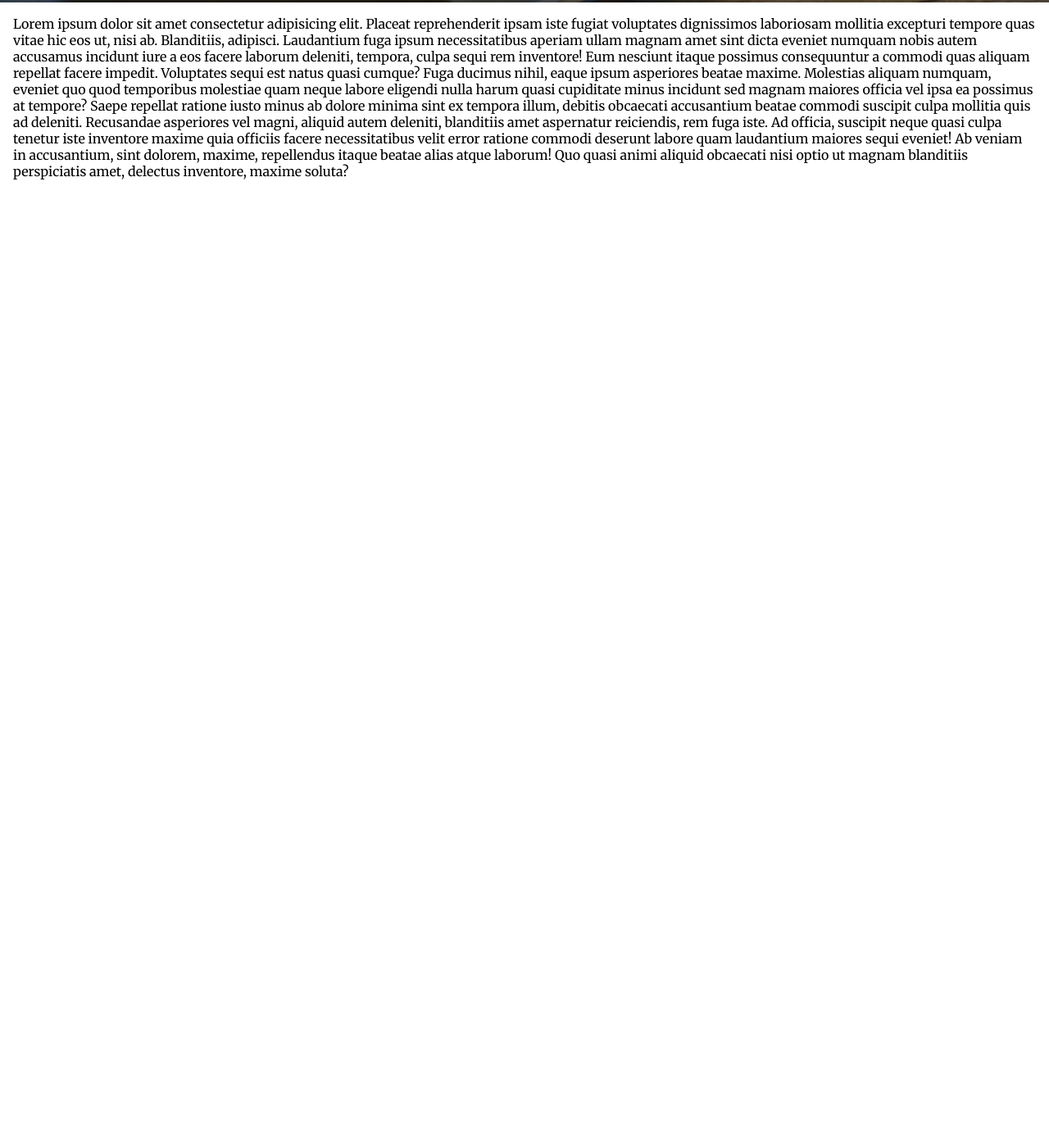
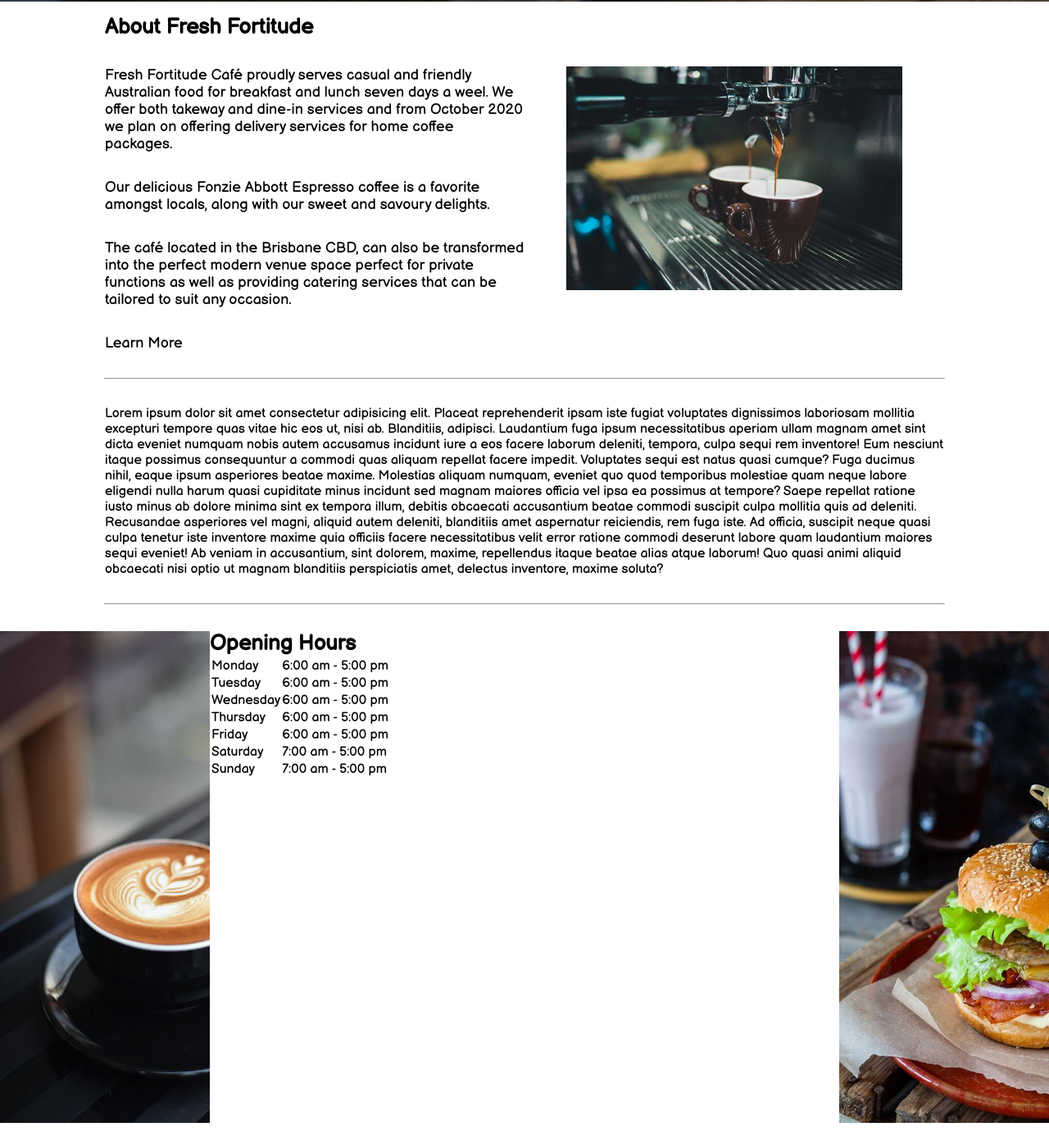
Before and after one commit to JacksonVirgo/fresh-fortitude-cafe, a website: page client/index.html in a window 1280 px wide. Shown: the part 669-2055 px from the top of the page at 82% size. Before the commit the page ends 904 px from the top, so only its background shows below. Drawn offline with Linux system fonts and the light colour scheme.

Commit message:
Added sections
+ Home
+ About
+ Menu
+ Opening Times

```diff
--- a/client/css/styles.css
+++ b/client/css/styles.css
@@ -1,18 +1,27 @@
 @import url('https://fonts.googleapis.com/css2?family=Merriweather:wght@300;400;700&display=swap');
+@import url('https://fonts.googleapis.com/css2?family=Balsamiq+Sans&display=swap');
 * {
     margin: 0;
     padding: 0;
-    font-family: 'Merriweather', serif;
+    font-family: 'Balsamiq Sans', cursive;
     font-weight: normal;
+}
+.content {
+    font-size: 18px;
 }
 header h1 {
     margin: 0 auto;
     display: block;
 }
 header {
+    font-family: 'Merriweather', serif;
+
     flex-flow: row wrap;
     margin: 16px 0;
     text-align: center;
+
+    justify-content: center;
+    align-items: center;
 }
 header nav {
     margin: 0 auto;
@@ -33,7 +42,10 @@ header nav ul li span {
     color: #BFBFBF;
     font-weight: 700;
 }
-
+hr {
+    width: 80%;
+    margin: 32px auto;
+}
 
 /* HERO IMAGE*/
 .hero {
@@ -50,10 +62,27 @@ header nav ul li span {
     background-repeat: no-repeat;
     background-attachment: fixed;
 }
+.hero-inner .catch {
+    color: white;
+    font-size: 45px;
+    margin-bottom: 25px;
+}
+.hero-inner .btn {
+    color: white;
+    text-decoration: none;
+    font-size: 25px;
+    border: 2px solid white;
+    padding: 5px;
+    margin-top: 100px;
+}
+.hero-inner .btn:hover {
+    color: #BFBFBF;
+}
 
 /* Main Section */
 main {
-    padding: 16px;
+    padding-top: 16px;
+    padding-bottom: 16px;
 }
 
 @media (min-width: 700px) {
@@ -64,3 +93,95 @@ main {
         margin: 0 auto;
     }
 }
+section {
+    width: 80%;
+    margin: 0 auto;
+}
+
+/* About Section */
+
+h2 {
+    margin: 0 auto;
+    margin-bottom: 0;
+    font-weight: bold;
+    font-size: 26px;
+}
+#about .table {
+    display: grid;
+    grid-template-columns: 100%;
+    grid-template-rows: auto;
+    column-gap: 5%;
+    width: 100%;
+}
+#about .table * {
+
+}
+#about .table .content p {
+    margin: 32px 0;
+}
+#about .table img {
+    width: 100%;
+    height: auto;
+    order: -1;
+    margin-top: 32px;
+}
+@media (min-width: 700px) {
+    #about .table {
+        grid-template-columns: 50% 40%;
+        grid-template-rows: auto;
+        column-gap: 5%;
+    }
+    #about .table img {
+        order: 0;
+    }
+}
+
+/* Opening Times */
+table tr td {
+
+}
+#open .wrapper {
+    height: 600px;
+}
+#open {
+    width: 100%;
+    margin: 0;
+    padding: 0;
+    display: grid;
+    grid-template-columns: auto;
+    grid-template-rows: auto;
+}
+#open img {
+    padding: 0px !important;
+    background-position: 50% 50% !important;
+    display: none;
+
+    width: 100%;
+    height: 100%;
+}
+#open .left {
+    background-repeat: no-repeat !important;
+    background-image: url('/client/img/close-up-of-coffee-cup-on-table.jpg');
+    background-size: cover !important;
+}
+#open .right {
+    background-repeat: no-repeat !important;
+    background-image: url('/client/img/close-up-of-served-food-on-table.jpg');
+    background-size: cover !important;
+}
+@media (min-width: 700px) {
+    #open {
+        grid-template-columns: 20% auto 20%;
+    }
+    #open .left, #open .right {
+        display: inline-block;
+    }
+    #open img {
+    }
+    #open .left {
+        order: -1;
+    }
+    #open .right {
+        order: 1;
+    }
+}
--- a/client/index.html
+++ b/client/index.html
@@ -13,9 +13,11 @@
             <ul>
                 <li><a href="#">Home</a></li>
                 <li><span>/</span></li>
-                <li><a href="#">About</a></li>
+                <li><a href="#about">About</a></li>
                 <li><span>/</span></li>
                 <li><a href="#">Bookings</a></li>
+                <li><span>/</span></li>
+                <li><a href="#open">Opening</a></li>
                 <li><span>/</span></li>
                 <li><a href="#">Contact Us</a></li>
             </ul>
@@ -23,11 +25,72 @@
     </header>
     <section class='hero'>
         <div class='hero-inner'>
-
+            <div class='catch'>Serving Delicious</br>Local Food</div>
+            <a class='btn' href="#menu">View Menu</a>
         </div>
     </section>
     <main>
-        Lorem ipsum dolor sit amet consectetur adipisicing elit. Placeat reprehenderit ipsam iste fugiat voluptates dignissimos laboriosam mollitia excepturi tempore quas vitae hic eos ut, nisi ab. Blanditiis, adipisci. Laudantium fuga ipsum necessitatibus aperiam ullam magnam amet sint dicta eveniet numquam nobis autem accusamus incidunt iure a eos facere laborum deleniti, tempora, culpa sequi rem inventore! Eum nesciunt itaque possimus consequuntur a commodi quas aliquam repellat facere impedit. Voluptates sequi est natus quasi cumque? Fuga ducimus nihil, eaque ipsum asperiores beatae maxime. Molestias aliquam numquam, eveniet quo quod temporibus molestiae quam neque labore eligendi nulla harum quasi cupiditate minus incidunt sed magnam maiores officia vel ipsa ea possimus at tempore? Saepe repellat ratione iusto minus ab dolore minima sint ex tempora illum, debitis obcaecati accusantium beatae commodi suscipit culpa mollitia quis ad deleniti. Recusandae asperiores vel magni, aliquid autem deleniti, blanditiis amet aspernatur reiciendis, rem fuga iste. Ad officia, suscipit neque quasi culpa tenetur iste inventore maxime quia officiis facere necessitatibus velit error ratione commodi deserunt labore quam laudantium maiores sequi eveniet! Ab veniam in accusantium, sint dolorem, maxime, repellendus itaque beatae alias atque laborum! Quo quasi animi aliquid obcaecati nisi optio ut magnam blanditiis perspiciatis amet, delectus inventore, maxime soluta?
+        <section id='about'>
+            <h2>About Fresh Fortitude</h2>
+            <div class='table'>
+                <div class='content'>
+                    <p>Fresh Fortitude Café proudly serves casual and friendly Australian food for breakfast and lunch seven days a weel. We offer both takeway and dine-in services and from October 2020 we plan on offering delivery services for home coffee packages.</p>
+                    <p>Our delicious Fonzie Abbott Espresso coffee is a favorite amongst locals, along with our sweet and savoury delights.</p>
+                    <p>The café located in the Brisbane CBD, can also be transformed into the perfect modern venue space perfect for private functions as well as providing catering services that can be tailored to suit any occasion.</p>
+
+                    <a class='btn'>Learn More</a>
+                </div>
+                <img src='/client/img/close-up-of-coffee-cup.jpg'>
+
+            </div>
+        </section>
+        <hr class='center'>
+        <section id="menu">
+            <p>
+                Lorem ipsum dolor sit amet consectetur adipisicing elit. Placeat reprehenderit ipsam iste fugiat voluptates dignissimos laboriosam mollitia excepturi tempore quas vitae hic eos ut, nisi ab. Blanditiis, adipisci. Laudantium fuga ipsum necessitatibus aperiam ullam magnam amet sint dicta eveniet numquam nobis autem accusamus incidunt iure a eos facere laborum deleniti, tempora, culpa sequi rem inventore! Eum nesciunt itaque possimus consequuntur a commodi quas aliquam repellat facere impedit. Voluptates sequi est natus quasi cumque? Fuga ducimus nihil, eaque ipsum asperiores beatae maxime. Molestias aliquam numquam, eveniet quo quod temporibus molestiae quam neque labore eligendi nulla harum quasi cupiditate minus incidunt sed magnam maiores officia vel ipsa ea possimus at tempore? Saepe repellat ratione iusto minus ab dolore minima sint ex tempora illum, debitis obcaecati accusantium beatae commodi suscipit culpa mollitia quis ad deleniti. Recusandae asperiores vel magni, aliquid autem deleniti, blanditiis amet aspernatur reiciendis, rem fuga iste. Ad officia, suscipit neque quasi culpa tenetur iste inventore maxime quia officiis facere necessitatibus velit error ratione commodi deserunt labore quam laudantium maiores sequi eveniet! Ab veniam in accusantium, sint dolorem, maxime, repellendus itaque beatae alias atque laborum! Quo quasi animi aliquid obcaecati nisi optio ut magnam blanditiis perspiciatis amet, delectus inventore, maxime soluta?
+            </p>
+        </section>
+        <hr>
+        <section id='open'>
+            <div class='wrapper'>
+                <h2>Opening Hours</h2>
+                <table>
+                    <tr>
+                        <td>Monday</td>
+                        <td>6:00 am - 5:00 pm</td>
+                    </tr>
+                    <tr>
+                        <td>Tuesday</td>
+                        <td>6:00 am - 5:00 pm</td>
+                    </tr>
+                    <tr>
+                        <td>Wednesday</td>
+                        <td>6:00 am - 5:00 pm</td>
+                    </tr>
+                    <tr>
+                        <td>Thursday</td>
+                        <td>6:00 am - 5:00 pm</td>
+                    </tr>
+                    <tr>
+                        <td>Friday</td>
+                        <td>6:00 am - 5:00 pm</td>
+                    </tr>
+                    <tr>
+                        <td>Saturday</td>
+                        <td>7:00 am - 5:00 pm</td>
+                    </tr>
+                    <tr>
+                        <td>Sunday</td>
+                        <td>7:00 am - 5:00 pm</td>
+                    </tr>
+                </table>
+            </div>
+            <div class='left'></div>
+            <div class='right'></div>
+
+            <!-- <img class='left' src="/client/img/close-up-of-coffee-cup-on-table.jpg">
+            <img class='right' src="/client/img/close-up-of-served-food-on-table.jpg"> -->
+        </section>
     </main>
 </body>
 </html>
```
Also changed, not shown: client/img/close-up-of-coffee-cup-on-table.jpg (added), client/img/close-up-of-coffee-cup.jpg (added), client/img/close-up-of-served-food-on-table.jpg (added).
